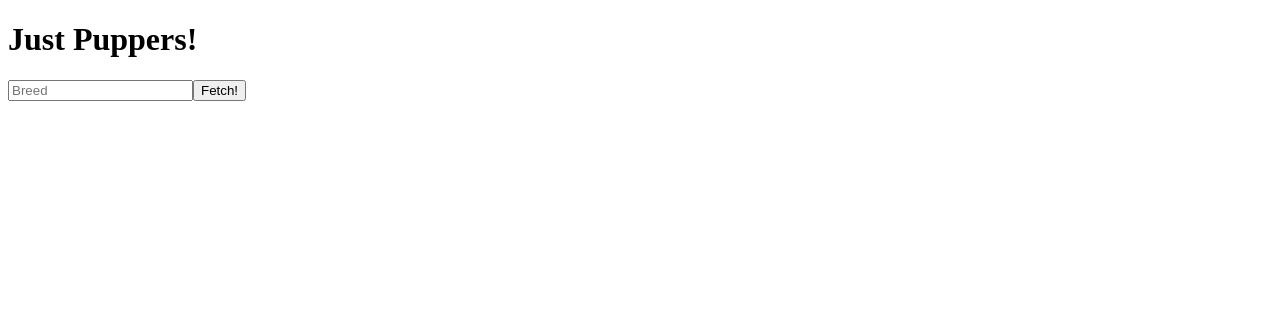
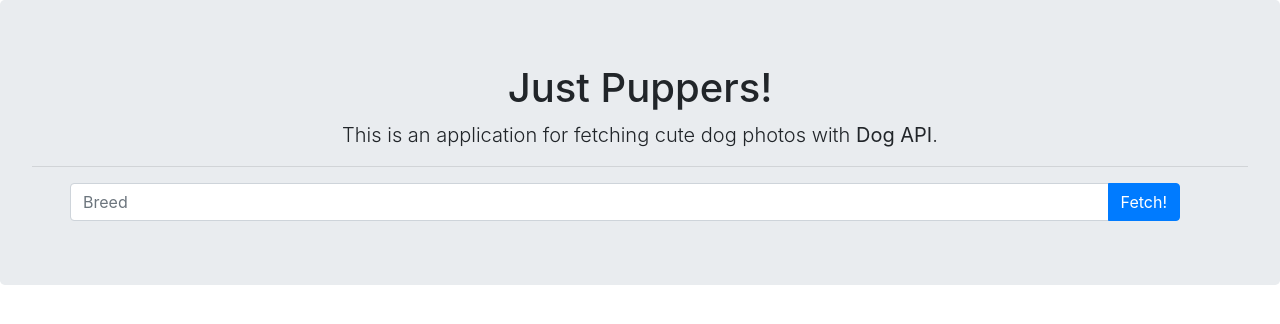
Before and after one commit to sis0k0/puppers-app, an Angular app: page / in a window 1280 px wide. Shown: the top 324 px of the page. Built offline with nearby package versions, Linux system fonts and the light colour scheme.

Commit message:
Style the app

```diff
--- a/src/app/app.component.html
+++ b/src/app/app.component.html
@@ -1,2 +1,6 @@
-<h1>{{ title }}</h1>
-<router-outlet></router-outlet>
+<div class="jumbotron text-center">
+    <h1>{{ title }}</h1>
+    <p class="lead">This is an application for fetching cute dog photos with <strong>Dog API</strong>.</p>
+    <hr />
+    <router-outlet></router-outlet>
+</div>
--- a/src/app/dog-form/dog-form.component.html
+++ b/src/app/dog-form/dog-form.component.html
@@ -1,13 +1,19 @@
-<div>
-    <input [(ngModel)]="breed" placeholder="Breed" />
-    <button (click)="findDog()">Fetch!</button>
-
-    <div *ngIf="dogUrl">
-        <img [src]="dogUrl" />
-        <button [routerLink]="['list/', breed]">See more</button>
+<div class="container">
+    <div class="row input-group">
+        <input class="form-control" [(ngModel)]="breed" placeholder="Breed" />
+        <div class="input-group-append">
+            <button class="btn btn-primary" (click)="findDog()">Fetch!</button>
+        </div>
     </div>
 
-    <div *ngIf="failedToFetchDog">
-        <p>Failed to fetch dog from the breed: {{ breed }}</p>
+    <ng-template [ngIf]="dogUrl">
+        <div class="text-center">
+            <img class="img-fluid img-thumbnail" [src]="dogUrl" />
+        </div>
+        <button class="btn btn-info btn-lg" [routerLink]="['list/', breed]">See more</button>
+    </ng-template>
+
+    <div class="alert alert-danger" role="alert" *ngIf="failedToFetchDog">
+        <p>Failed to fetch dog from the breed: <b>{{ breed }}</b></p>
     </div>
 </div>
--- a/src/app/dog-form/dog-form.component.ts
+++ b/src/app/dog-form/dog-form.component.ts
@@ -20,6 +20,7 @@ export class DogFormComponent implements OnInit {
     this.dogService.findDog(this.breed).subscribe((result: BreedSingleImageResponse) => {
       if (result.status === 'success') {
         this.dogUrl = result.message;
+        this.failedToFetchDog = false;
       } else {
         this.failedToFetchDog = true;
       }
--- a/src/app/dogs-list/dogs-list.component.html
+++ b/src/app/dogs-list/dogs-list.component.html
@@ -1,8 +1,8 @@
 <h2>{{ breed | titlecase }}</h2>
-<div *ngFor="let url of dogUrls">
-    <img [src]="url" />
+<div class="text-center" *ngFor="let url of dogUrls">
+    <img class="img-fluid img-thumbnail" [src]="url" />
 </div>
 
-<div *ngIf="failedToFetchDogs">
-    <p>Failed to fetch dogs from the breed: {{ breed }}</p>
+<div class="alert alert-danger" role="alert" *ngIf="failedToFetchDogs">
+    <p>Failed to fetch dogs from the breed: <b>{{ breed }}</b></p>
 </div>
--- a/src/index.html
+++ b/src/index.html
@@ -6,6 +6,7 @@
   <base href="/">
   <meta name="viewport" content="width=device-width, initial-scale=1">
   <link rel="icon" type="image/x-icon" href="favicon.ico">
+  <link rel="stylesheet" href="https://cdn.jsdelivr.net/npm/bootstrap@4.5.3/dist/css/bootstrap.min.css" integrity="sha384-TX8t27EcRE3e/ihU7zmQxVncDAy5uIKz4rEkgIXeMed4M0jlfIDPvg6uqKI2xXr2" crossorigin="anonymous">
 </head>
 <body>
   <app-root></app-root>
```
